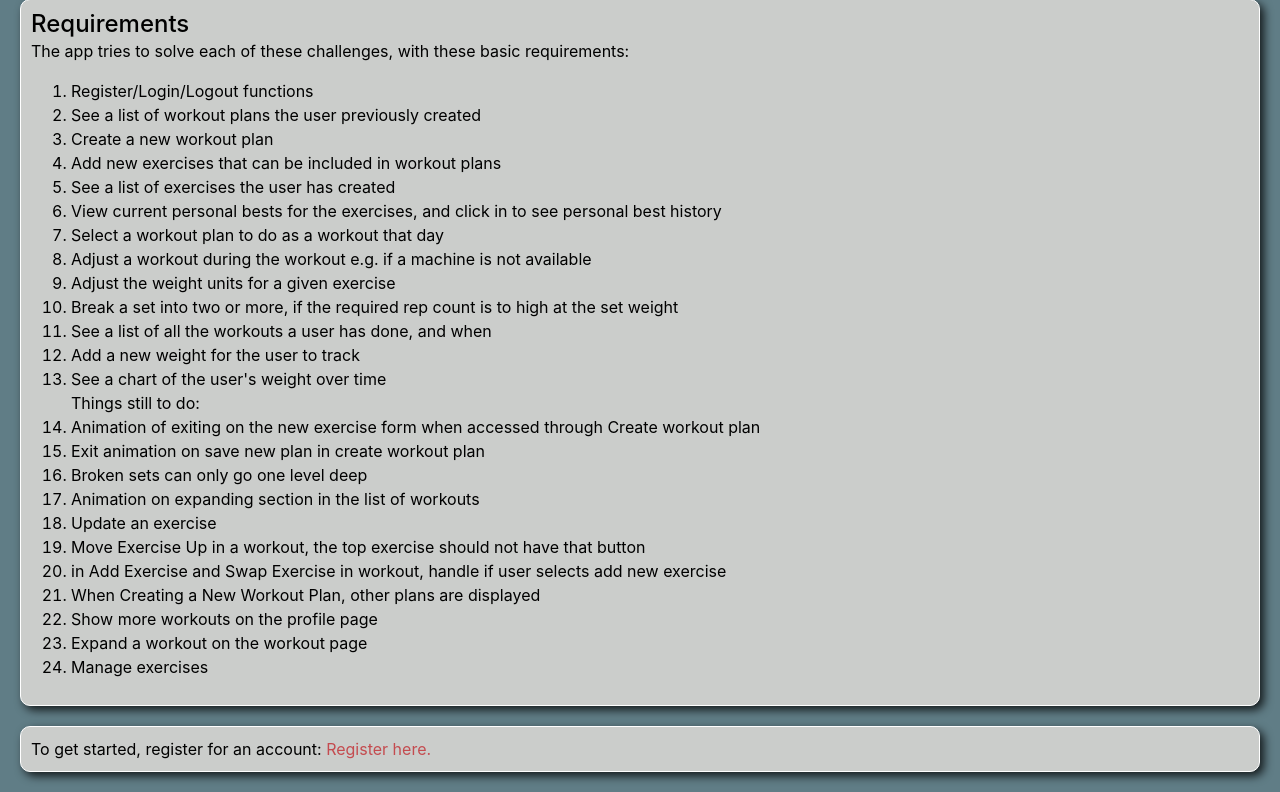
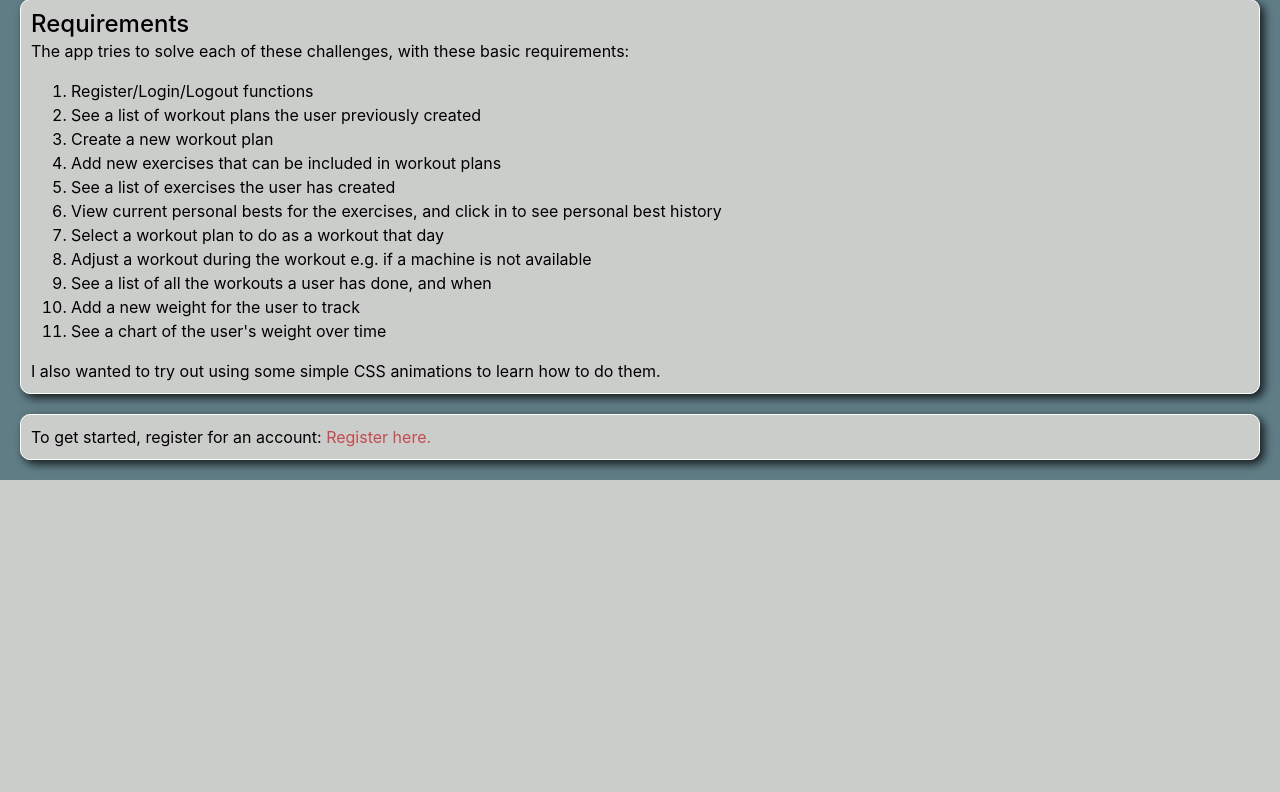
Before and after one commit to dstansbury/cs50web-final-project, a Django app: page / in a window 1280 px wide. Shown: the part 470-1262 px from the top of the page. After the commit the page ends 950 px from the top, so only its background shows below. Run offline with Django 4.2, Linux system fonts and the light colour scheme; some libraries are stand-ins or nearby versions.

Commit message:
adjusts index page

```diff
--- a/training/templates/training/index.html
+++ b/training/templates/training/index.html
@@ -38,26 +38,11 @@
             <li>View current personal bests for the exercises, and click in to see personal best history</li>
             <li>Select a workout plan to do as a workout that day</li>
             <li>Adjust a workout during the workout e.g. if a machine is not available</li>
-            <li>Adjust the weight units for a given exercise</li>
-            <li>Break a set into two or more, if the required rep count is to high at the set weight</li>
             <li>See a list of all the workouts a user has done, and when</li>
             <li>Add a new weight for the user to track</li>
             <li>See a chart of the user's weight over time</li>
-
-            Things still to do:
-            <li>Animation of exiting on the new exercise form when accessed through Create workout plan</li>
-            <li>Exit animation on save new plan in create workout plan</li>
-            <li>Broken sets can only go one level deep</li>
-            <li>Animation on expanding section in the list of workouts</li>
-            <li>Update an exercise</li>
-            <li>Move Exercise Up in a workout, the top exercise should not have that button</li>
-            <li> in Add Exercise and Swap Exercise in workout, handle if user selects add new exercise</li>
-            <li> When Creating a New Workout Plan, other plans are displayed </li>
-            <li> Show more workouts on the profile page</li>
-            <li> Expand a workout on the workout page</li>
-            <li> Manage exercises </li>
-            </li>
         </ol>
+        I also wanted to try out using some simple CSS animations to learn how to do them.
     </div>
 
     <div class="section-container" id="register-new-account-index">
```
